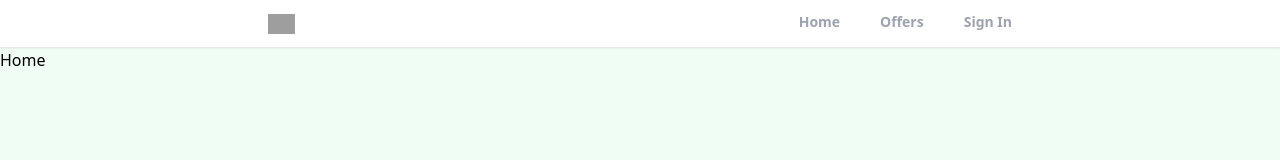
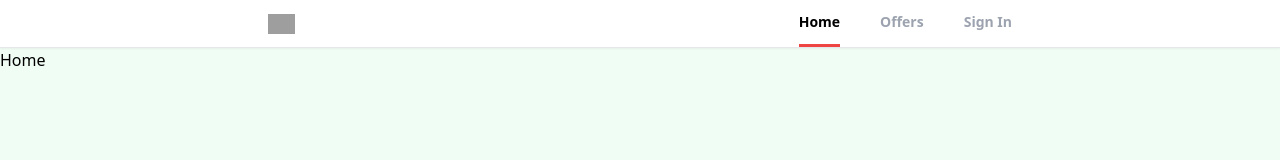
Before and after one commit to qg2125/realtor-clone-react, a React (Create React App) app: page / in a window 1280 px wide. Shown: the top 160 px of the page. Built offline with nearby package versions, Linux system fonts and the light colour scheme; grey boxes are pictures that could not be loaded.

Commit message:
fixed an issue in header

```diff
--- a/src/components/Header.jsx
+++ b/src/components/Header.jsx
@@ -3,9 +3,7 @@ function Header() {
   const locations = useLocation();
   const navigate = useNavigate();
   function pathMatchRoute(Route) {
-    if (Route === locations.pathname) {
-      return true;
-    }
+    return Route === locations.pathname;
   }
 
   return (
@@ -22,24 +20,30 @@ function Header() {
         <div>
           <ul className="flex space-x-10">
             <li
-              className={`py-3 text-sm font-semibold text-gray-400 border-b-[3px] border-b-transparent cursor-pointer ${
-                pathMatchRoute("/") && "text-black border-b-red-500"
+              className={`py-3 text-sm  cursor-pointer ${
+                pathMatchRoute("/")
+                  ? "text-black border-b-red-500  border-b-[3px] font-semibold"
+                  : "font-semibold text-gray-400 border-b-[3px] border-b-transparent"
               } `}
               onClick={() => navigate("/")}
             >
               Home
             </li>
             <li
-              className={`py-3 text-sm font-semibold text-gray-400 border-b-[3px] border-b-transparent cursor-pointer ${
-                pathMatchRoute("/offers") && "text-black border-b-red-500"
+              className={`py-3 text-sm  cursor-pointer ${
+                pathMatchRoute("/offers")
+                  ? "text-black border-b-red-500  border-b-[3px] font-semibold"
+                  : "font-semibold text-gray-400 border-b-[3px] border-b-transparent"
               } `}
               onClick={() => navigate("/offers")}
             >
               Offers
             </li>
             <li
-              className={`py-3 text-sm font-semibold text-gray-400 border-b-[3px] border-b-transparent cursor-pointer ${
-                pathMatchRoute("/sign-in") && "text-black border-b-red-500"
+              className={`py-3 text-sm  cursor-pointer ${
+                pathMatchRoute("/sign-in")
+                  ? "text-black border-b-red-500  border-b-[3px] font-semibold"
+                  : "font-semibold text-gray-400 border-b-[3px] border-b-transparent"
               } `}
               onClick={() => navigate("/sign-in")}
             >
```
